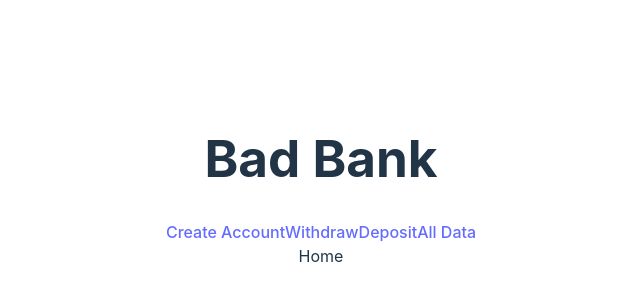
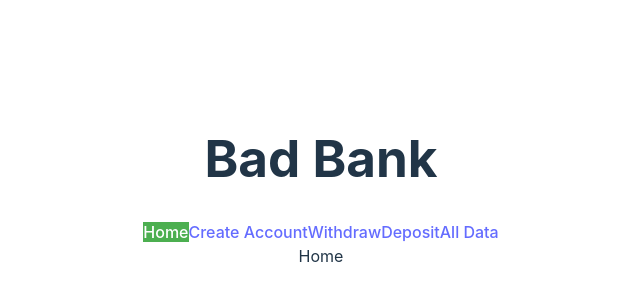
Before and after one commit to FireSquid6/bad-bank, a React (Vite) app: page / in a window 1280 px wide. Shown: the part 218-518 px from the top of the page, without its empty margins (319-959 px from the left). Built offline with nearby package versions, Linux system fonts and the light colour scheme.

Commit message:
Fix tests for header and home page

```diff
--- a/src/header/Header.tsx
+++ b/src/header/Header.tsx
@@ -8,7 +8,7 @@ interface NavItem {
 
 
 export default function Header() {
-  let location: string = "/create-account"
+  let location: string = "/"
   try {
     location = useLocation().pathname;
   }
@@ -17,6 +17,7 @@ export default function Header() {
   }
 
   const navItems: NavItem[] = [
+    { name: 'Home', path: '/'},
     { name: 'Create Account', path: '/create-account' },
     { name: 'Withdraw', path: '/withdraw' },
     { name: 'Deposit', path: '/deposit' },
--- a/src/pages/home/home.tsx
+++ b/src/pages/home/home.tsx
@@ -3,7 +3,9 @@
 export default function Home() {
   return (
     <main>
-      <h1>Home</h1>
+      <h1 role="title">Home</h1>
+      <p role="description">Welcome to the home page</p>
+      <img role="image"/>
     </main>
   )
 }
```
